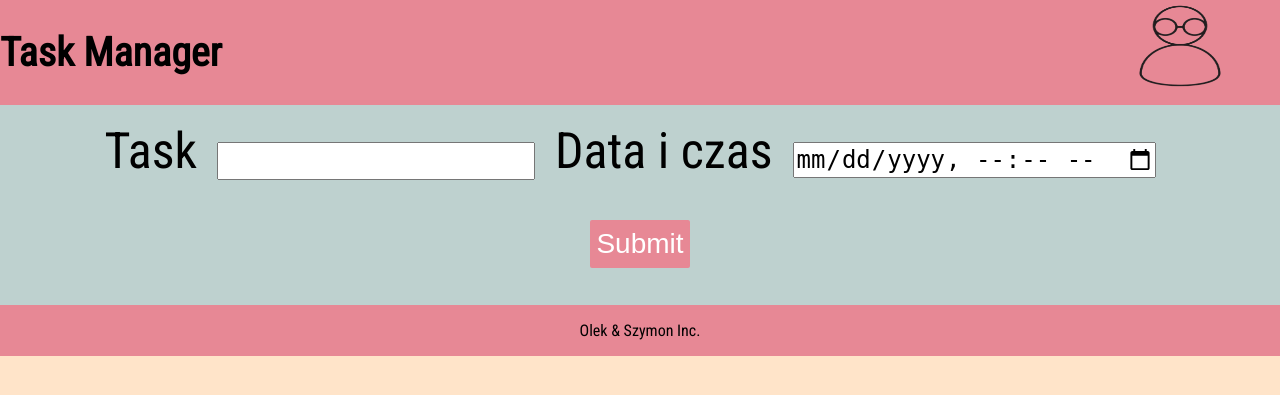
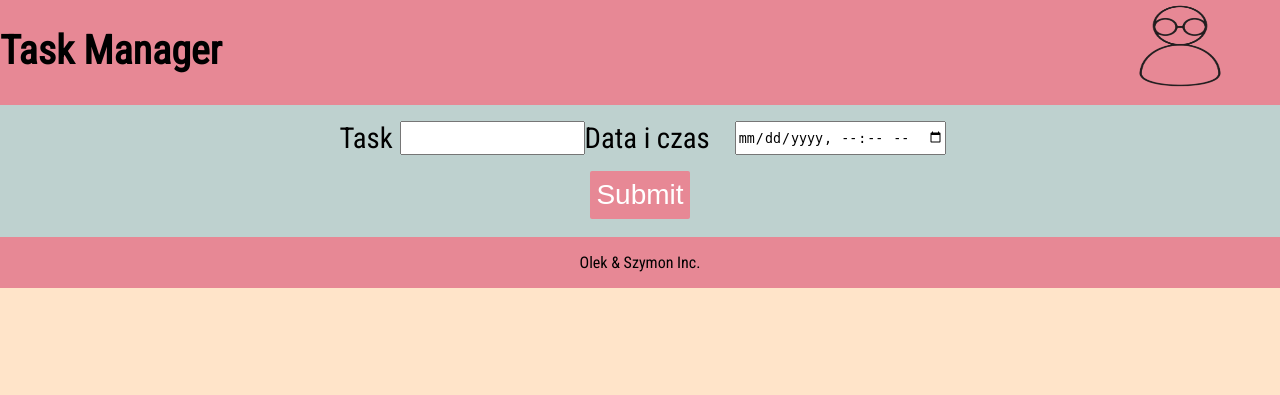
Before and after one commit to OlekWielki/TaskList, a PHP site: page / in a window 1280 px wide. Shown: the top 395 px of the page. Run offline with PHP 8.4, Linux system fonts and the light colour scheme; a user stored in the database is signed in; data comes from the database, SQL or seed files in the repository; data that the repository does not hold is empty.

Commit message:
najdżer

```diff
--- a/index.php
+++ b/index.php
@@ -14,12 +14,12 @@
         </span>
     </header>
     <main>
-        <form method="post">
+        <form method="post" id="formmain">
             <span id="formularz">
-                <Label for="zadanie">Task</Label><br>
-                <input type="text" name="zadanie" id="zadanie" class="forms" required><br>
-                <Label for="data">Data i czas</Label><br>
-                <input type="datetime-local" name="data" id="data" class="forms" required><br>
+                <Label for="zadanie">Task</Label>
+                <input type="text" name="zadanie" id="zadanie" class="forms" required>
+                <Label for="data">Data i czas</Label>
+                <input type="datetime-local" name="data" id="data" class="forms" required>
             </span>
             <span id="przycisk">
                 <input type="submit" name="submit" id="submit" class="forms">
--- a/style.css
+++ b/style.css
@@ -43,10 +43,13 @@ body {
 }
 header {
 	background-color: var(--main-col3);
-	display: flex;
-	align-items: center;
-	justify-content: center;
+	display: grid;
+	grid-template-columns: 1fr 1fr;
 	font-size: 20px;
+}
+#formmain{
+	display: grid;
+	grid-template-rows: 1fr 1fr;
 }
 #login {
 	display: flex;
@@ -60,11 +63,7 @@ header {
 }
 main {
 	background-color: var(--main-col4);
-	display: flex;
-	align-items: center;
-	justify-content: center;
-	height: 200px;
-	font-size: 50px;
+
 }
 footer {
 	display: flex;
@@ -77,17 +76,15 @@ form {
 	justify-content: center;
 }
 #formularz {
-	display: flex;
+	display: grid;
+	grid-template-columns: 10% 1fr 25% 1fr;
+	font-size: 180%;
 }
 #przycisk {
 	display: flex;
 	align-items: center;
 	justify-content: center;
-}
-.forms{
-	height: 32px;
-	margin: 20px;
-	font-size: 24px;
+	margin-bottom: 3%;
 }
 #submit {
 	height: 48px;
```
Lines whose indentation alone changed are shown as unchanged.
